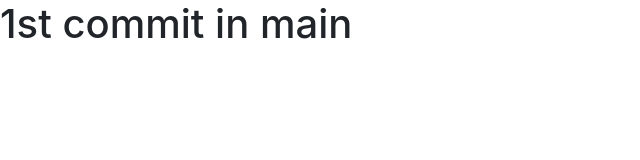
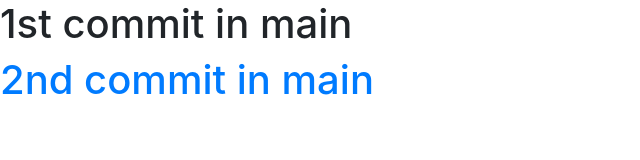
Before and after one commit to vamshisagar/Delete, a plain HTML site: page index.html in a window 1280 px wide. Shown: the whole page, without its empty margins (0-640 px from the left). Drawn offline with nearby package versions, Linux system fonts and the light colour scheme.

Commit message:
2nd commit in main

```diff
--- a/index.html
+++ b/index.html
@@ -12,7 +12,7 @@
   <body>
 
     <h1>1st commit in main</h1>
-
+    <h1 class="text-primary">2nd commit in main</h1>
     <!-- Optional JavaScript -->
     <!-- jQuery first, then Popper.js, then Bootstrap JS -->
     <script src="https://code.jquery.com/jquery-3.3.1.slim.min.js" integrity="sha384-q8i/X+965DzO0rT7abK41JStQIAqVgRVzpbzo5smXKp4YfRvH+8abtTE1Pi6jizo" crossorigin="anonymous"></script>
```
